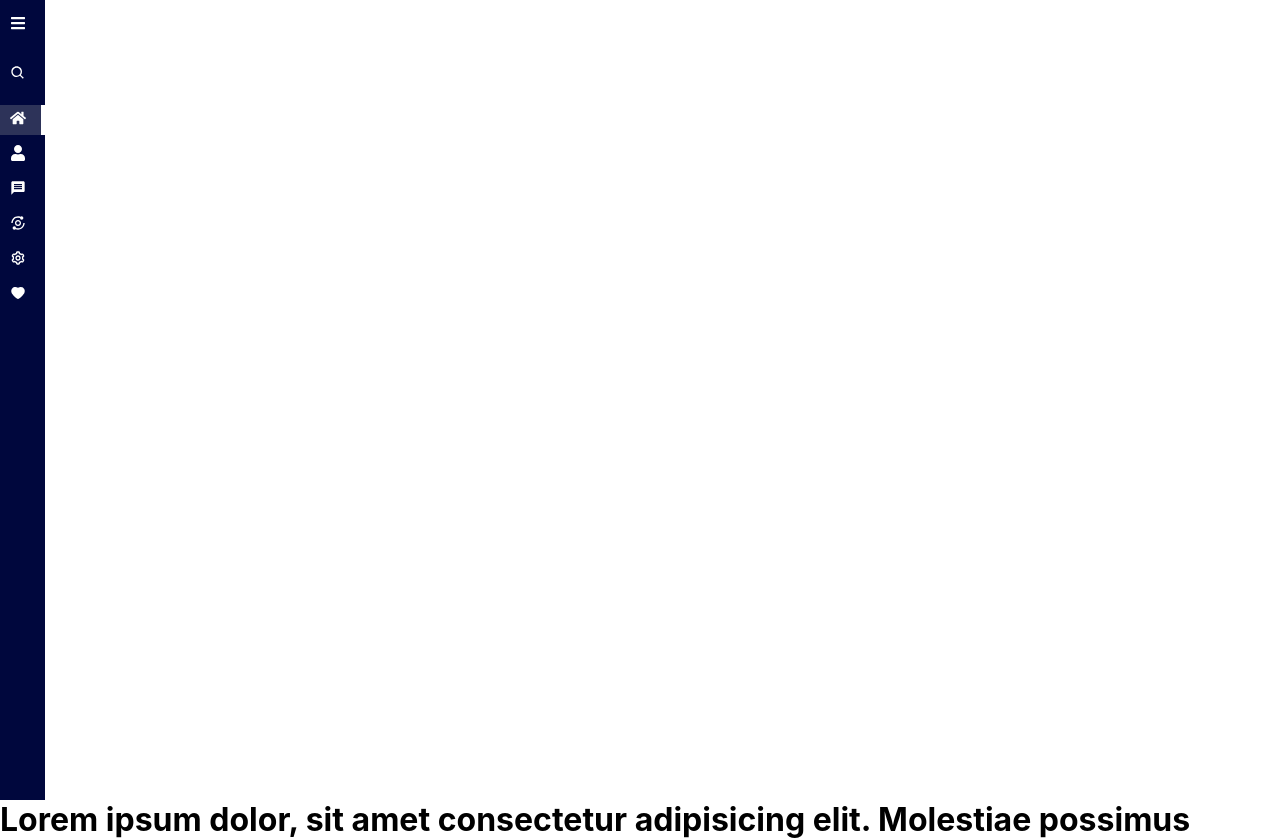
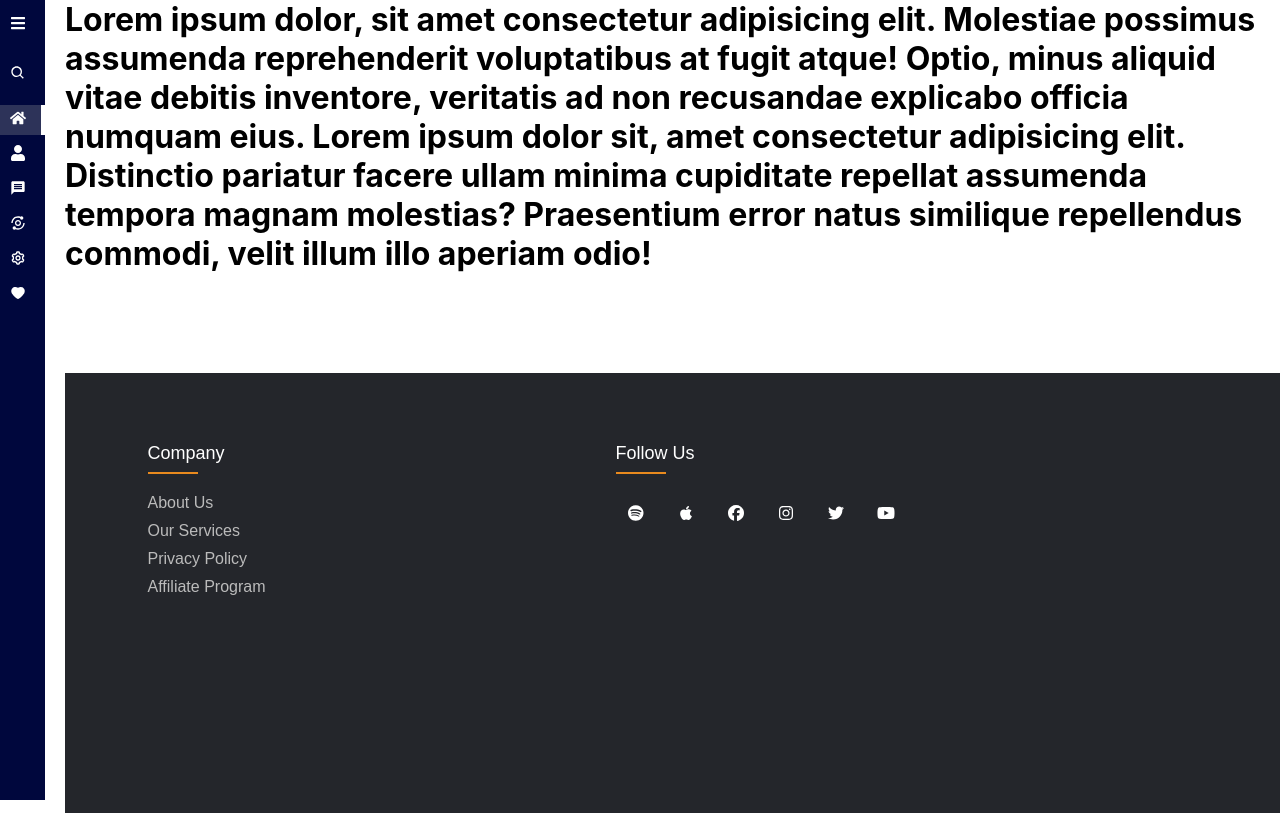
Before and after one commit to Zalasyu/David-account-service, a React (Create React App) app in the folder ui/: page /dashboard in a window 1280 px wide. Shown: the top 840 px of the page. After the commit the page ends 813 px from the top, so only its background shows below. Built offline with nearby package versions, Linux system fonts and the light colour scheme.

Commit message:
added dashboard css for styling purposes. Also changed code in app.js so that VenueSideBar is used as a component. Dashboard jsx file has been changed to reflect more structured code.

```diff
--- a/ui/src/App.js
+++ b/ui/src/App.js
@@ -10,11 +10,13 @@ import EventsNear from './views/VenueSidebar/EventsNear'
 import FansNear from './views/VenueSidebar/FansNear'
 import Support from './views/VenueSidebar/Support'
 
+
+
 function App() {
 
   return (
     <BrowserRouter>
-       <VenueSideBar/>
+      {/* routes for the sidebar */}
         <Switch>
         <Route path='/dashboard' component={Dashboard} />
           <Route path="/artistnearyou" component={ArtistNear } />
@@ -22,7 +24,7 @@ function App() {
           <Route path="/eventsnearyou" component={EventsNear} />
           <Route path="/fansnearyou" component={FansNear } />
           <Route path="/support" component={Support} />
-          {/* <Route path="*" component={<> not found</>} /> */}
+
         </Switch>
 
       <Switch>
--- /dev/null
+++ b/ui/src/static/css/Dashboard.css
@@ -0,0 +1,3 @@
+.dashboard {
+   display: flex;
+}
--- a/ui/src/views/Dashboard.jsx
+++ b/ui/src/views/Dashboard.jsx
@@ -1,16 +1,26 @@
 import React from 'react'
 import Footer from '../components/Footer'
-import VenueSidebar from '../components/VenueSidebar'
+import VenueSideBar from '../components/VenueSidebar';
+import '../static/css/Dashboard.css';
+
 
 const Dashboard = () => {
   return (
       <>
+      <div className='dashboard'>
+      <div className='sidebar-container'>
+     <VenueSideBar/>
+     </div>
+     <div className='content'>
 
       <h1>Lorem ipsum dolor, sit amet consectetur adipisicing elit. Molestiae possimus assumenda reprehenderit voluptatibus at fugit atque!
         Optio, minus aliquid vitae debitis inventore, veritatis ad non recusandae explicabo officia numquam eius. Lorem ipsum dolor sit, amet consectetur adipisicing elit. Distinctio pariatur facere ullam minima cupiditate
         repellat assumenda tempora magnam molestias? Praesentium error natus similique repellendus commodi, velit illum illo aperiam odio!</h1>
+
     <div className='page-wrapper'></div>
       <Footer />
+      </div>
+      </div>
       </>
   )
 }
```
